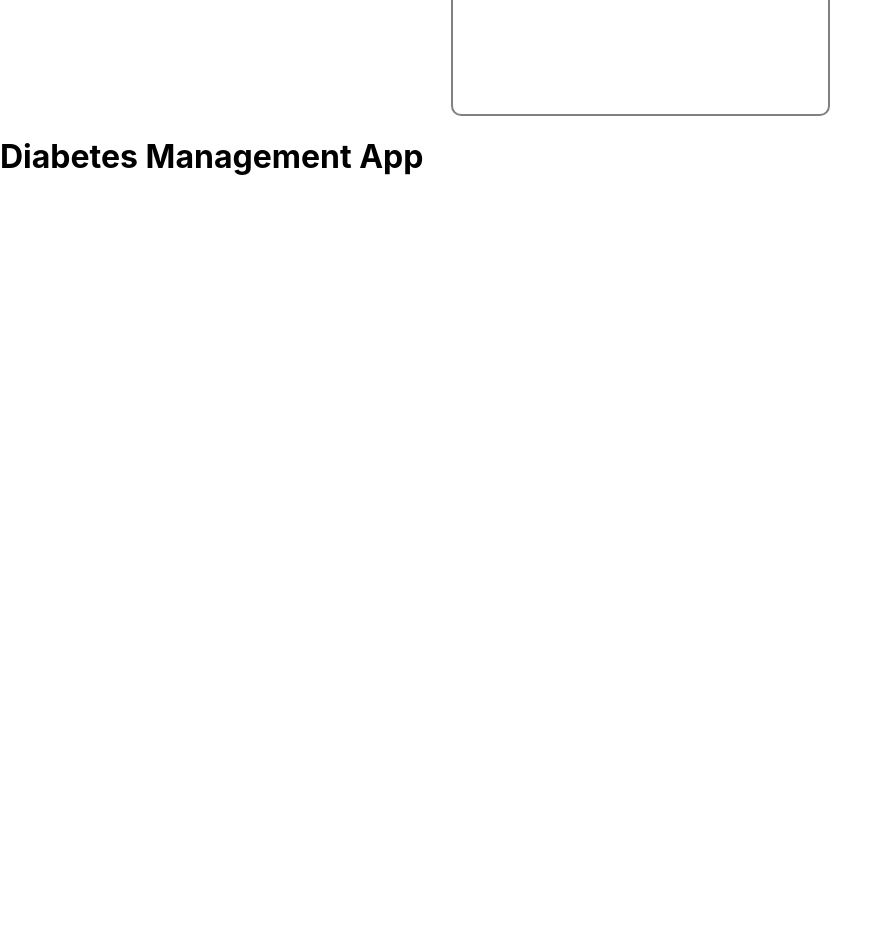
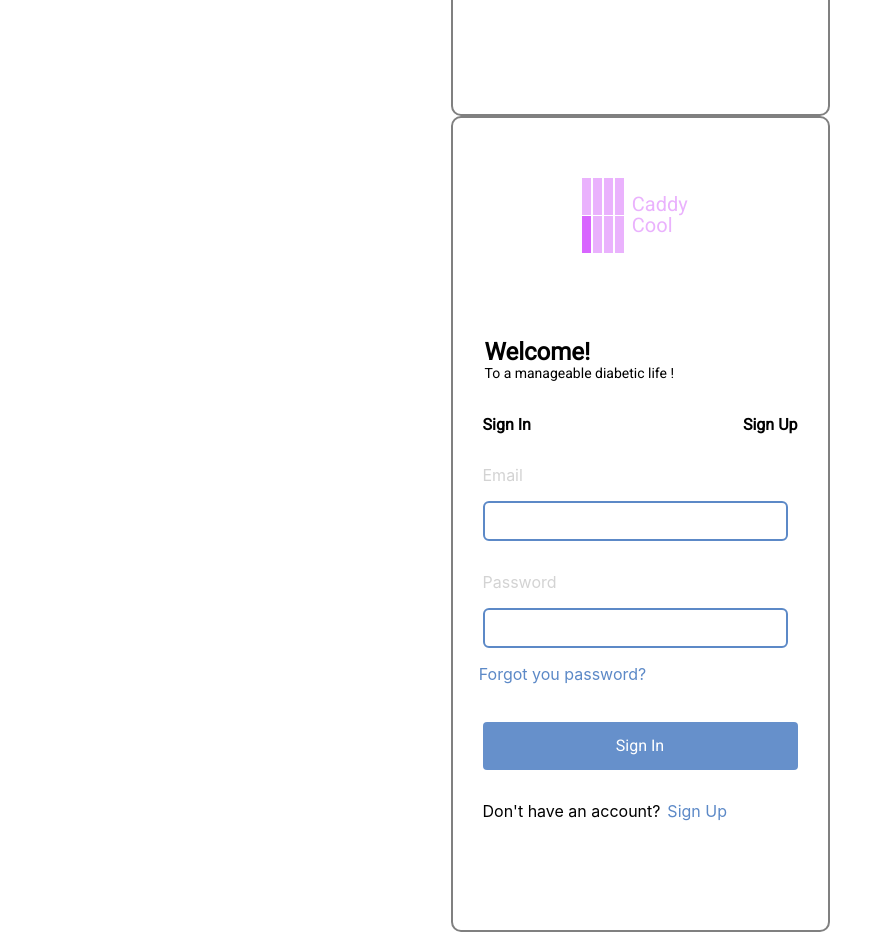
Before and after one commit to huxly123/Caddy-cool, a React (Create React App) app in the folder diabetesmanagementapp/: page / in a window 1280 px wide. Shown: the part 700-1632 px from the top of the page, without its empty margins (0-891 px from the left). Before the commit the page ends 898 px from the top, so only its background shows below. Built offline with nearby package versions, Linux system fonts and the light colour scheme.

Commit message:
login page

```diff
--- a/diabetesmanagementapp/src/App.jsx
+++ b/diabetesmanagementapp/src/App.jsx
@@ -1,11 +1,12 @@
 import Main from "./components/Main"
+import Signin from "./components/Signin";
 
 function App ()
 {
   return (
     <>
     <Main />
-    <h1>Diabetes Management App</h1>
+    <Signin/>
     </>
   );
 }
--- /dev/null
+++ b/diabetesmanagementapp/src/components/Signin.jsx
@@ -0,0 +1,32 @@
+import SmallLogo from "./SmallLogo"
+import "./main.css"
+export default function Signin(){
+    return(
+        <div className="signDiv">
+        <div style={{marginTop:"-180px" ,width:"10px"}}>
+        <SmallLogo />
+        </div>
+        <div className="title">
+            <p className="titlep1">Welcome!</p>
+            <p className="titlep2">To a manageable diabetic life !</p>
+        </div>
+
+        <div className="signUpLogin">
+        <p className="login">Sign In</p>
+        <p className="signUp">Sign Up</p>
+        </div>
+        <br/>
+        <div className="details">
+        <label><p style={{color:"lightgrey"}}>Email</p></label>
+        <input className="email" type="text" name="email"/>
+        <br/>
+        <label><p style={{color:"lightgrey"}}>Password</p></label>
+        <input className="password" type="text" name="email"/>
+        </div>
+        <p className="forget">Forgot you password?</p>
+        <button className="signinbtn">Sign In</button>
+        <p className="signupreminder">Don't have an account?<a href="www">Sign Up</a></p>
+        </div>
+
+    )
+}
--- /dev/null
+++ b/diabetesmanagementapp/src/components/SmallLogo.jsx
@@ -0,0 +1,24 @@
+import "./main.css"
+
+export default function logo(){
+    return(
+        <div className="barS">
+        <div className="bars1S">
+            <div className="sBarS"></div>
+            <div className="sBarS"></div>
+            <div className="sBarS"></div>
+            <div className="sBarS"></div>
+        </div>
+        <div className="bars2S">
+            <div className="sBarS" style={{backgroundColor:"#D865FF"}}></div>
+            <div className="sBarS"></div>
+            <div className="sBarS"></div>
+            <div className="sBarS"></div>
+        </div>
+        <div className="nameS">
+            <p className="name1S">Caddy</p>
+            <p className="name2S">Cool</p>
+        </div>
+        </div>
+    )
+}
--- a/diabetesmanagementapp/src/components/main.css
+++ b/diabetesmanagementapp/src/components/main.css
@@ -5,20 +5,6 @@
     border: 2px solid grey;
     border-radius: 10px;
 }
-
-
-
-
-
-
-
-
-
-
-
-
-
-
 
 /* logo css */
 
@@ -70,3 +56,173 @@
     background-color: #EAB2FD;
     height:57px;
 }
+
+/* small Logo */
+.bars1S{
+    width:57px;
+    height:37px;
+    display: flex;
+    flex-direction: row;
+    margin-bottom: 2%;
+}
+.bars2S{
+    width:57px;
+    height:37px;
+    display: flex;
+    flex-direction: row;
+}
+.barS{
+    margin-top: 240px;
+    margin-left: 128px;
+    position: absolute;
+}
+.nameS{
+    color:red;
+    float: right;
+    position: absolute;
+    z-index:2;
+    margin-top: -75px;
+    margin-left: 90%;
+}
+
+.name2S{
+    position: absolute;
+    margin-top:35px;
+    color:#EAB2FD
+}
+.name1S{
+    position:absolute;
+    margin-top: 14px;
+    color:#EAB2FD
+}
+.nameS>p{
+    font-size: 20px;
+    font-family: 'Roboto', sans-serif;
+}
+
+.sBarS{
+    width: 9px;
+    margin: 0 1px 0 1px;
+    background-color: #EAB2FD;
+    height:37px;
+}
+
+
+/* Signin */
+
+.signDiv{
+        width:375px;
+        height:812px;
+        margin: auto;
+        border: 2px solid grey;
+        border-radius: 10px;
+}
+.title{
+    margin-top: 400px;
+    margin-left: 32px;
+}
+.titlep1{
+    font-family:'Roboto', sans-serif;
+    font-size: 24px;
+    font-style: normal;
+    font-weight: 700;
+    line-height: 28px;
+    letter-spacing: 0em;
+    text-align: left;
+
+}
+.titlep2{
+    font-family:'Roboto', sans-serif;
+    font-size: 14px;
+    font-style: normal;
+    font-weight: 400;
+    line-height: 16px;
+    letter-spacing: 0em;
+    text-align: left;
+    margin-top: -25px;
+    font-family: Roboto;
+
+
+}
+.signUpLogin{
+    width:84%;
+    margin: auto;
+    background-color: #EAB2FD;
+}
+.signUp{
+    float: right;
+    font-family: 'Roboto', sans-serif;
+    font-size: 16px;
+    font-style: normal;
+    font-weight: 700;
+    line-height: 28px;
+    letter-spacing: 0em;
+
+}
+.login{
+    float: left;
+    font-family: 'Roboto', sans-serif;
+    font-size: 16px;
+    font-style: normal;
+    font-weight: 700;
+    line-height: 28px;
+    letter-spacing: 0em;
+    }
+
+.details{
+    width:84%;
+    margin: auto;
+    margin-top: 50px;
+    }
+.email{
+        height:40px;
+        width:97.1%;
+        background-color: transparent;
+        margin-bottom: 15px;
+        border: 2px solid #5C89C7;
+        box-sizing: border-box;
+        border-radius: 6px;
+    }
+input:focus{
+    outline: none;
+    border: 4px solid #5C89C7;
+    }
+.password{
+    height:40px;
+    width:97.1%;
+    background-color: transparent;
+    border: 2px solid #5C89C7;
+    box-sizing: border-box;
+    border-radius: 6px;
+}
+.forget{
+   margin-left: 7%;
+   margin-bottom: 10%;
+   color: #5C89C7;
+   ;
+}
+.signinbtn{
+    width:84%;
+    margin-left:8%;
+    height:48px;
+    margin-bottom: 4%;
+    background: #6690CB;
+    border-radius: 4px;
+    border: none;
+    font-family: Roboto;
+    font-size: 16px;
+    font-style: normal;
+    font-weight: 500;
+    line-height: 28px;
+    letter-spacing: 0em;
+    color: #fff;
+
+}
+.signupreminder{
+    margin-left: 8%;
+}
+.signupreminder>a{
+    margin-left: 2%;
+    text-decoration: none;
+    color:#5C89C7
+}
```
